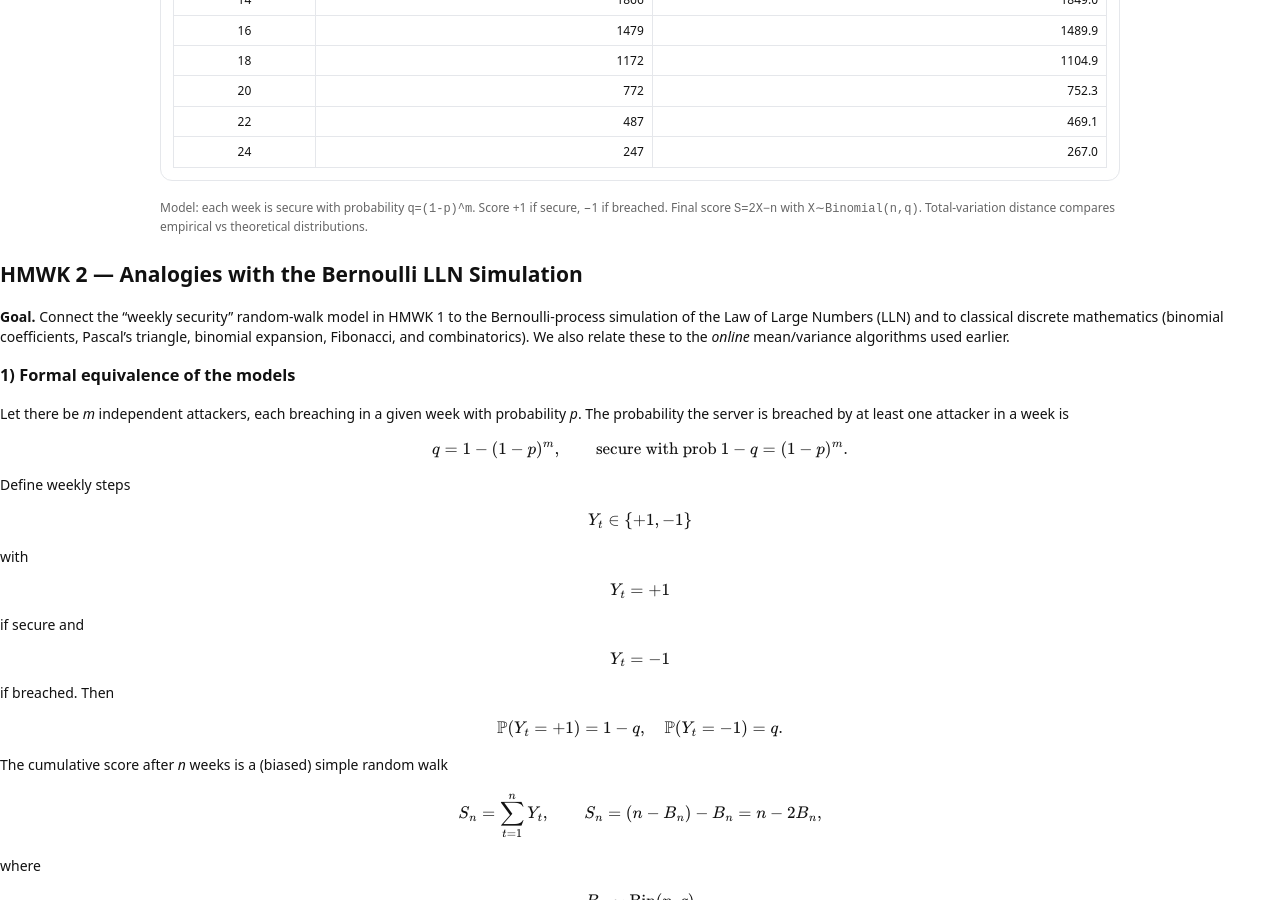
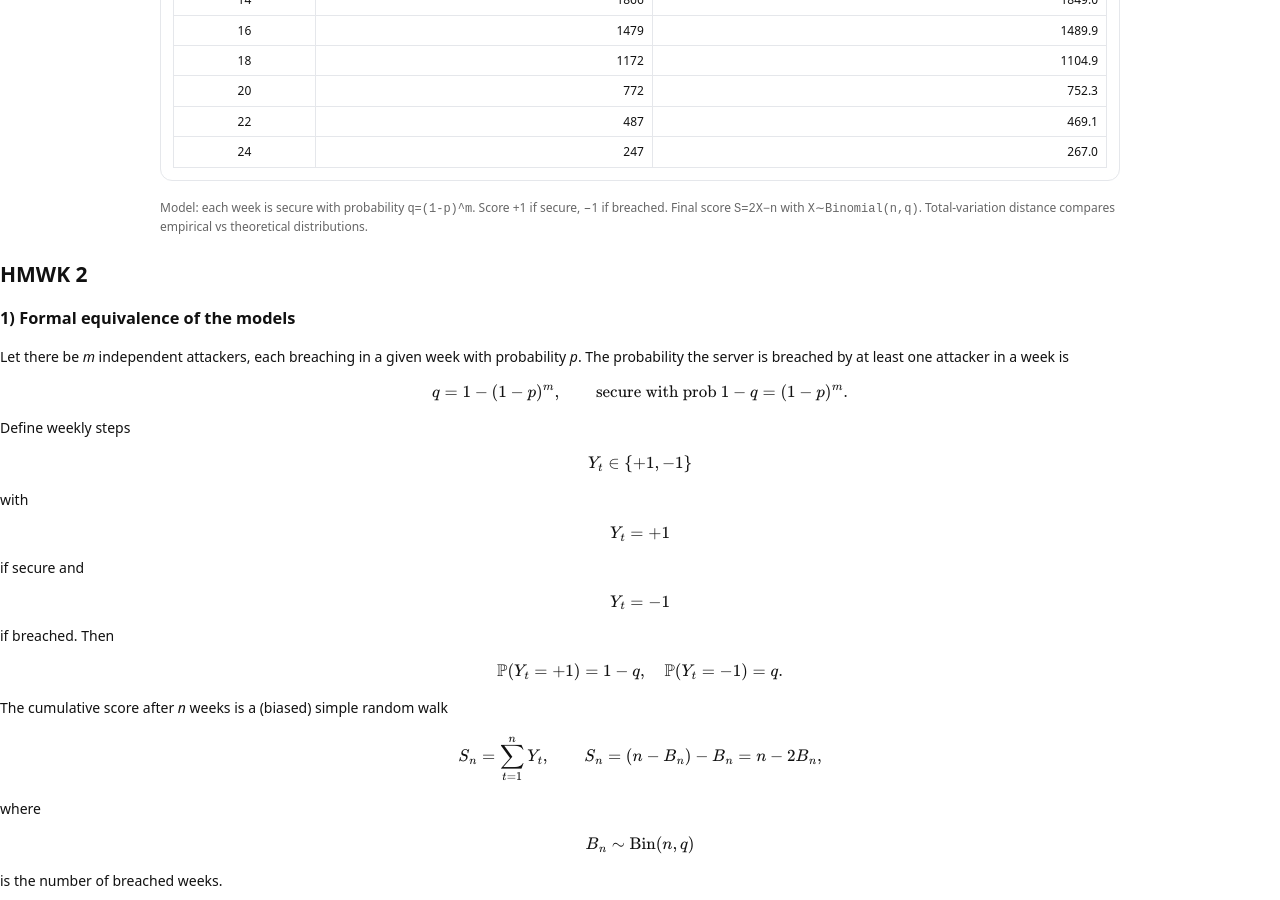
Before and after one commit to Nochman/Nochman.github.io, a Jekyll site: the page homeworks/week06/hmwk7.html, which Jekyll copies as it is, in a window 1280 px wide and 900 px high, scrolled down 1372 px. Built offline with Jekyll 4.4.1, drawn with Linux system fonts in a browser that asks for light colours; some of the changed text lies outside the part shown.

Commit message:
Simplify HMWK 2 section header and content

```diff
--- a/homeworks/week06/hmwk7.html
+++ b/homeworks/week06/hmwk7.html
@@ -252,8 +252,7 @@ run();
 </script>
 
   <section id="hmwk-2">
-  <h2>HMWK 2 — Analogies with the Bernoulli LLN Simulation</h2>
-  <p><strong>Goal.</strong> Connect the “weekly security” random-walk model in HMWK 1 to the Bernoulli-process simulation of the Law of Large Numbers (LLN) and to classical discrete mathematics (binomial coefficients, Pascal’s triangle, binomial expansion, Fibonacci, and combinatorics). We also relate these to the <em>online</em> mean/variance algorithms used earlier.</p>
+  <h2>HMWK 2</h2>
 
   <h3>1) Formal equivalence of the models</h3>
   <p>Let there be <em>m</em> independent attackers, each breaching in a given week with probability <em>p</em>. The probability the server is breached by at least one attacker in a week is</p>
@@ -295,7 +294,7 @@ run();
   </ul>
 
   <h3>7) Tie-back to online statistics</h3>
-  <p>The streaming mean/variance (Welford) from the previous work gives real-time LLN demonstrations: for the Bernoulli indicators it tracks the breach rate $$q$$; for the random walk it tracks drift and variability of $$S_n$$ — directly connecting HMWK 1 to the earlier location/dispersion and online computation content.</p>
+  <p>The streaming mean/variance (Welford) from the previous work gives real-time LLN demonstrations: for the Bernoulli indicators it tracks the breach rate $$q$$; for the random walk it tracks drift and variability of $$S_n$$,  directly connecting HMWK 1 to the earlier location/dispersion and online computation content.</p>
 </section>
   <script src="https://cdn.jsdelivr.net/npm/mathjax@3/es5/tex-mml-chtml.js"></script>
 </body>
```
